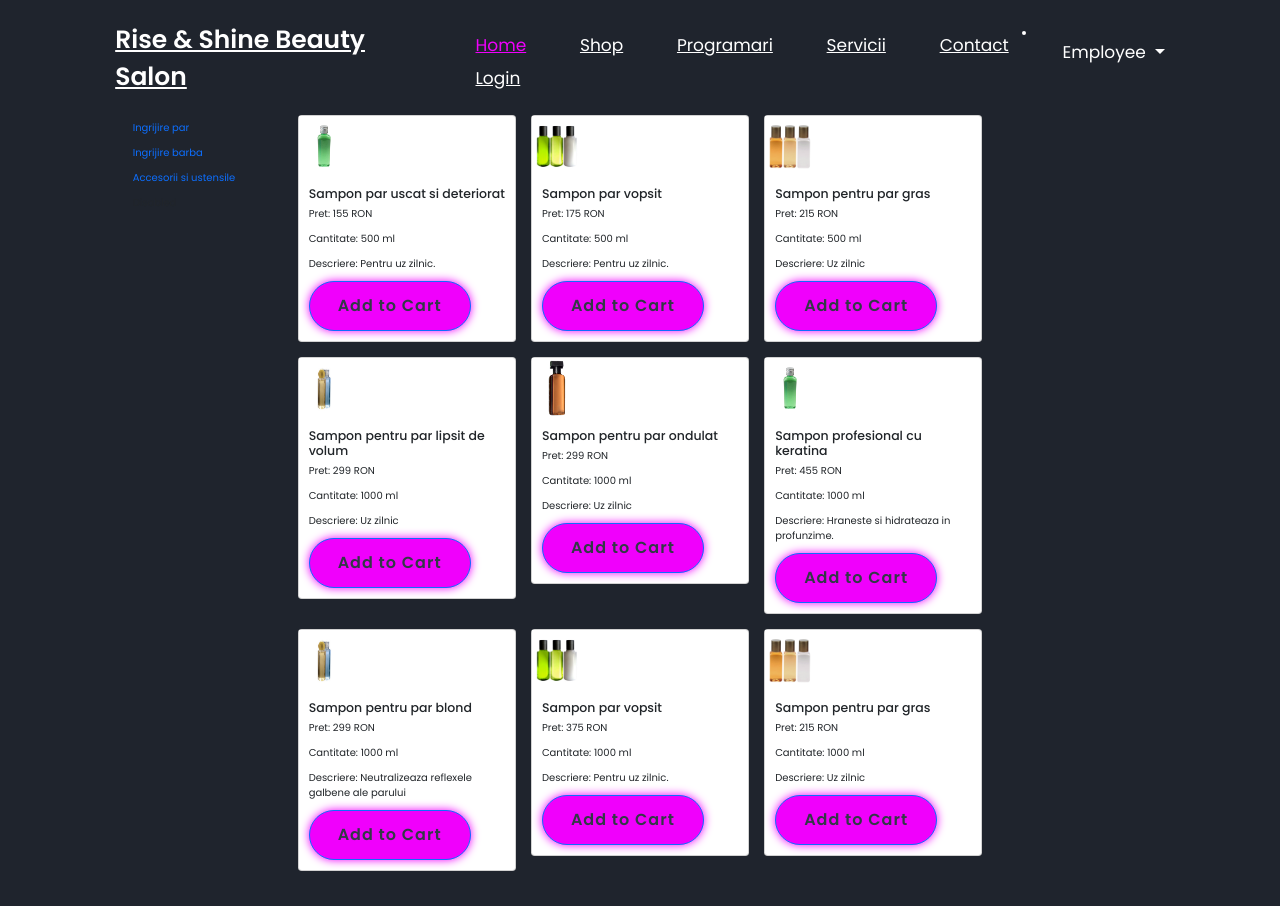
After one commit to klosebygeo/beautyweb, a Django app: page /shop/ingrijire_barba in a window 1280 px wide. The commit adds this page. Run offline with Django 4.2, Linux system fonts and the light colour scheme.

Commit message:
sampoane barba

```diff
--- a/shop/urls.py
+++ b/shop/urls.py
@@ -3,5 +3,6 @@ from django.urls import path
 from shop import views
 
 urlpatterns = [
-    path('shop/',views.ShopTemplateView.as_view(), name='shop')
+    path('shop/',views.ShopTemplateView.as_view(), name='shop'),
+    path('shop/ingrijire_barba',views.BarbaTemplateView.as_view(), name='barba'),
 ]
--- a/shop/views.py
+++ b/shop/views.py
@@ -76,3 +76,79 @@ class ShopTemplateView(TemplateView):
         }
         context['products'] = products
         return context
+
+
+
+class BarbaTemplateView(TemplateView):
+    template_name = 'shop/ingrijire_barba.html'
+
+    def get_context_data(self, **kwargs):
+        context = super().get_context_data(**kwargs)
+        products = {
+            'product1': {
+                'name': 'Sampon par uscat si deteriorat',
+                'price': 155,
+                'quantity':'500',
+                'description': 'Pentru uz zilnic.',
+                'image':'../static/img/sampon1.jpg',
+            },
+            'product2': {
+                'name': 'Sampon par vopsit',
+                'price': 175,
+                'quantity': '500',
+                'description': 'Pentru uz zilnic.',
+                'image': '../static/img/sampon2.jpg',
+            },
+            'product3': {
+                'name': 'Sampon pentru par gras',
+                'price': 215,
+                'quantity': '500',
+                'description': 'Uz zilnic',
+                'image': '../static/img/sampon3.jpg',
+            },
+            'product4': {
+                'name': 'Sampon pentru par lipsit de volum',
+                'price': 299,
+                'quantity': '1000',
+                'description': 'Uz zilnic',
+                'image': '../static/img/sampon4.jpg',
+            },
+            'product5': {
+                'name': 'Sampon pentru par ondulat',
+                'price': 299,
+                'quantity': '1000',
+                'description': 'Uz zilnic',
+                'image': '../static/img/sampon5.jpg',
+            },
+            'product6': {
+                'name': 'Sampon profesional cu keratina',
+                'price': 455,
+                'quantity': '1000',
+                'description': 'Hraneste si hidrateaza in profunzime.',
+                'image': '../static/img/sampon1.jpg',
+            },
+            'product7': {
+                'name': 'Sampon pentru par blond',
+                'price': 299,
+                'quantity': '1000',
+                'description': 'Neutralizeaza reflexele galbene ale parului',
+                'image': '../static/img/sampon4.jpg',
+            },
+            'product8': {
+                'name': 'Sampon par vopsit',
+                'price': 375,
+                'quantity': '1000',
+                'description': 'Pentru uz zilnic.',
+                'image': '../static/img/sampon2.jpg',
+
+            },
+            'product9': {
+                'name': 'Sampon pentru par gras',
+                'price': 215,
+                'quantity': '1000',
+                'description': 'Uz zilnic',
+                'image': '../static/img/sampon3.jpg',
+            }
+        }
+        context['products'] = products
+        return context
--- /dev/null
+++ b/templates/shop/ingrijire_barba.html
@@ -0,0 +1,34 @@
+{% extends 'base.html' %}
+
+{% block title %}Lista de produse{% endblock %}
+
+{% block content %}
+<section>
+    <div class="container">
+        <div class="row">
+            <div class="col-md-2">
+                {% include './vertical_navbar.html' %}
+            </div>
+            <div class="col-md-8">
+                <div class="row">
+                    {% for product_key, product in products.items %}
+                    <div class="col-md-4 mb-4">
+                        <div class="card">
+                            <img class="produs" src="{{ product.image }}"  class="card-img-top" alt="Product Image">
+                            <div class="card-body">
+                                <h5 class="card-title">{{ product.name }}</h5>
+                                <p class="card-text">Pret: {{ product.price }} RON</p>
+                                <p class="card-text">Cantitate: {{ product.quantity }} ml</p>
+                                <p class="card-text">Descriere: {{ product.description }}</p>
+                                <a href="#" class="btn btn-primary">Add to Cart</a>
+                            </div>
+                        </div>
+                    </div>
+                    {% endfor %}
+                </div>
+            </div>
+        </div>
+    </div>
+</section>
+
+{% endblock content %}
--- a/templates/shop/vertical_navbar.html
+++ b/templates/shop/vertical_navbar.html
@@ -1,9 +1,9 @@
 <ul class="nav flex-column">
   <li class="nav-item">
-    <a class="nav-link active" href="#">Ingrijire par</a>
+    <a class="nav-link active" href="{% url 'shop' %}">Ingrijire par</a>
   </li>
   <li class="nav-item">
-    <a class="nav-link" href="#">Ingrijire barba</a>
+    <a class="nav-link" href="{% url 'barba' %}">Ingrijire barba</a>
   </li>
   <li class="nav-item">
     <a class="nav-link" href="#">Accesorii si ustensile</a>
```
